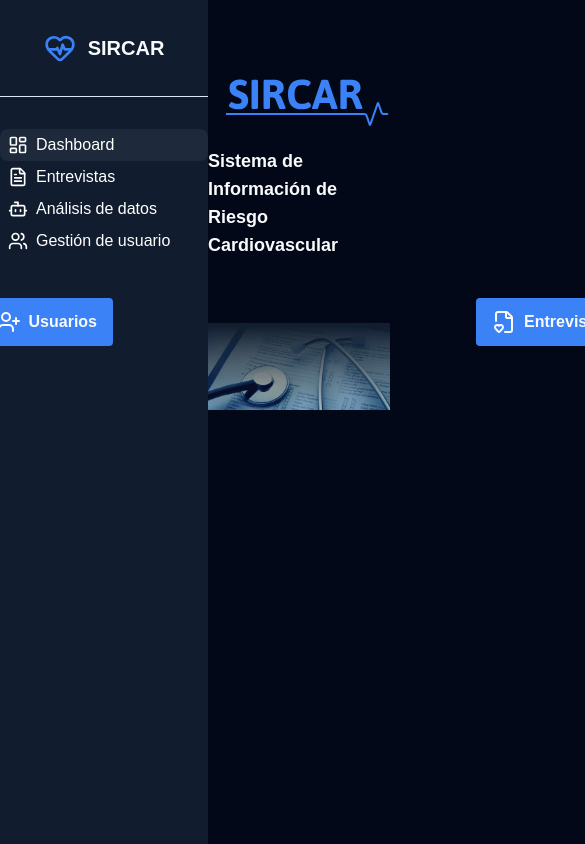
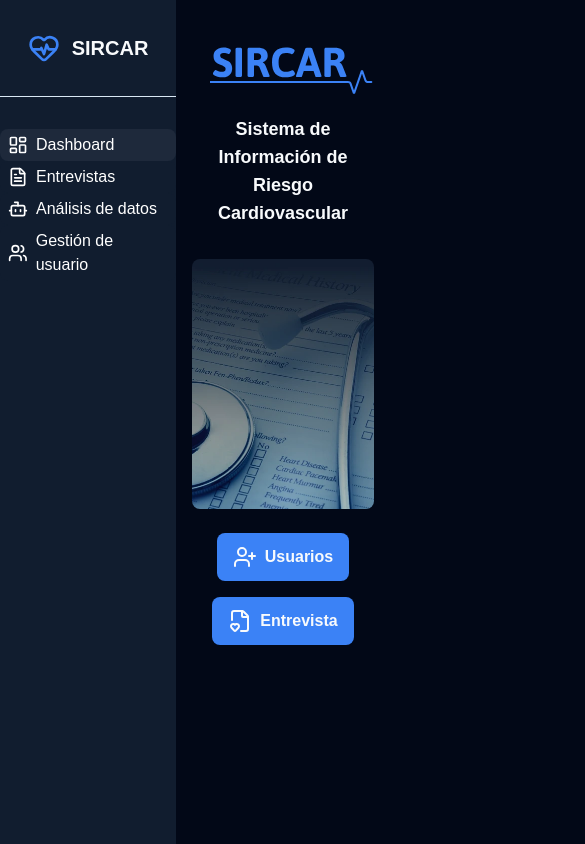
Before and after one commit to jared0192galicia/sircar-app, a Next.js app: page / in a window 390 px wide. Shown: the top 844 px of the page, 585 px wide, since content can reach past the window. Built offline with nearby package versions, Linux system fonts and the light colour scheme.

Commit message:
make responsive navbar

```diff
--- a/src/app/page.tsx
+++ b/src/app/page.tsx
@@ -5,28 +5,42 @@ import { FileHeart, UserPlus } from "lucide-react";
 
 export default function Home() {
   return (
-    <div className="">
-      <section>
+    <div className="w-full px-4 md:px-0">
+      {" "}
+      {/* Padding lateral en móvil */}
+      <section className="max-w-[1000px] mx-auto">
         <Separator />
-        <div className="flex w-full justify-center items-center h24 flex-col">
+        <div className="flex w-full justify-center items-center flex-col text-center">
           <IconLogo />
-          <p className="text-lg md:text-2xl font-bold text-app-white mt-5">
+          <p className="text-lg md:text-2xl font-bold text-app-white mt-5 px-2">
             Sistema de Información de Riesgo Cardiovascular
           </p>
         </div>
 
         <Separator />
 
-        <picture className="w-full h-full flex items-center justify-center relative">
+        <picture className="w-full flex flex-col items-center justify-center relative">
+          <div className="relative w-full">
             <Image
               src="/images/hero.webp"
               alt="Hero Image"
               width={1000}
               height={400}
+              className="w-full h-auto rounded-lg object-cover min-h-[250px]"
             />
-          <div className="absolute bottom-16 flex justify-around w-[1000px]">
-            <Button className="2-44" label="Usuarios" icon={<UserPlus />} />
-            <Button className="2-44" label="Entrevista" icon={<FileHeart />} />
+            {/* Contenedor de botones: Stack en móvil, fila en escritorio */}
+            <div className="static mt-6 md:mt-0 md:absolute md:bottom-16 flex flex-col md:flex-row justify-around items-center w-full gap-4 md:gap-0">
+              <Button
+                className="w-64 md:w-44"
+                label="Usuarios"
+                icon={<UserPlus />}
+              />
+              <Button
+                className="w-64 md:w-44"
+                label="Entrevista"
+                icon={<FileHeart />}
+              />
+            </div>
           </div>
         </picture>
       </section>
@@ -35,5 +49,6 @@ export default function Home() {
 }
 
 function Separator() {
-  return <div className="h-16"></div>;
+  // Altura reducida en móviles para evitar scroll innecesario (IHC)
+  return <div className="h-8 md:h-16"></div>;
 }
--- a/src/shared/ui/ButtonPrimary.tsx
+++ b/src/shared/ui/ButtonPrimary.tsx
@@ -17,7 +17,7 @@ export default function Button({
     <button
       className={cn(
         className,
-        "w-fit h-12 bg-app-blue-400 text-app-white font-bold py-2 px-4 rounded",
+        "w-fit h-12 bg-app-blue-400 text-app-white font-bold py-2 px-4 rounded-lg",
         "cursor-pointer flex items-center gap-2",
         "transition-colors duration-300",
         "hover:bg-app-blue-500",
```
Lines whose indentation alone changed are shown as unchanged.
